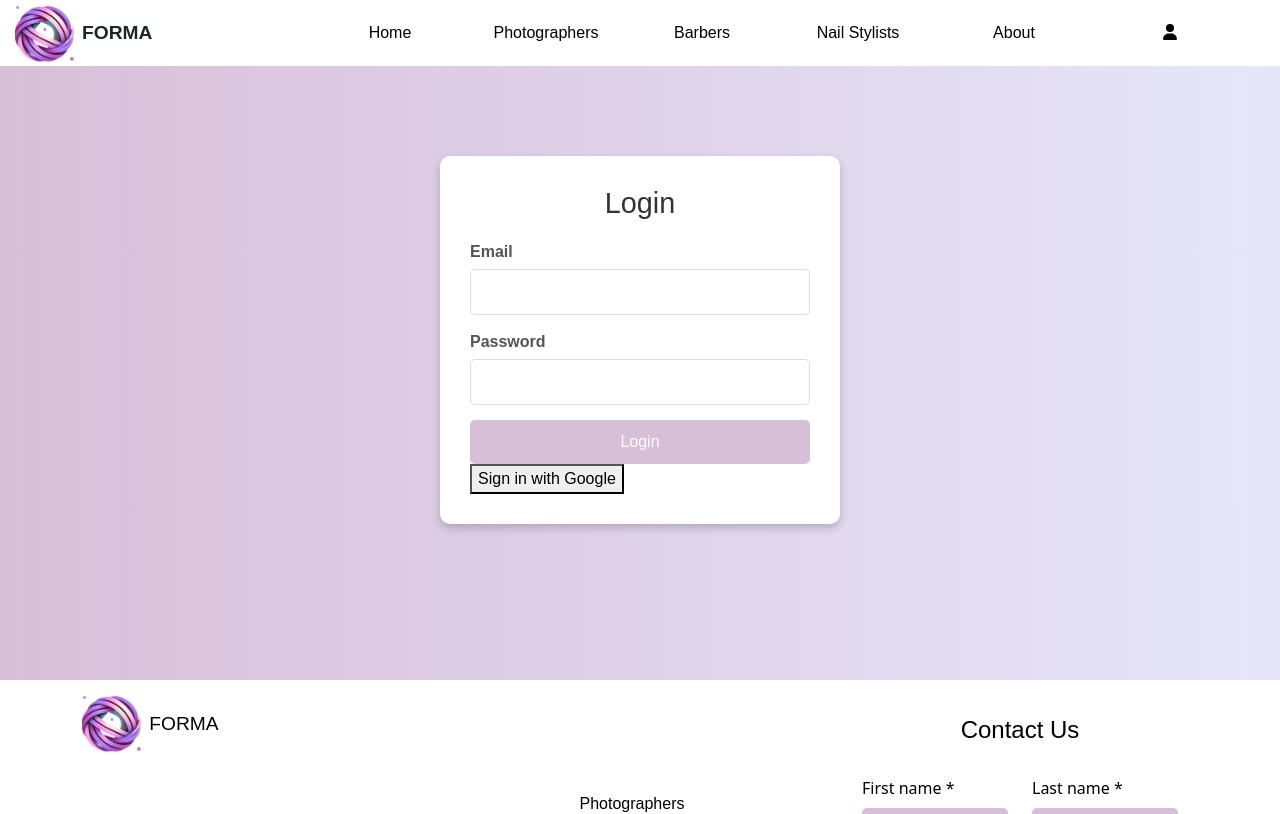
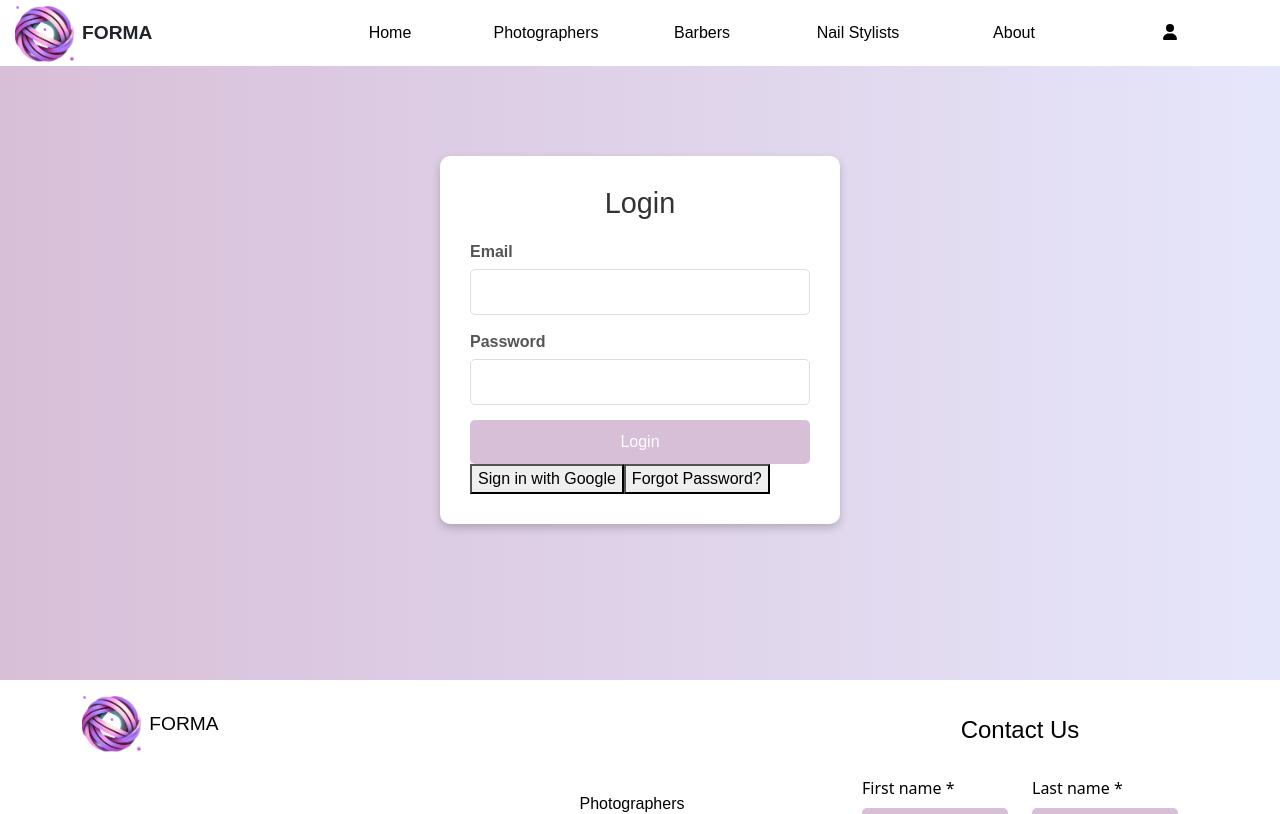
Before and after one commit to Shougal/formaStartup, a React (Create React App) app: page /Login in a window 1280 px wide. Shown: the top 814 px of the page. Built offline with nearby package versions, Linux system fonts and the light colour scheme; no server answers; a web font is replaced by a local one.

Commit message:
added reset password handling. Worked!

```diff
--- a/src/pages/Login.js
+++ b/src/pages/Login.js
@@ -1,9 +1,9 @@
 import React, { useState } from "react";
 import { signInWithEmailAndPassword } from "firebase/auth";
 import { auth } from "../firebase/firebaseConfig";
-import { signInWithGoogle } from "../firebase/auth"; // Your Google login logic
+import { signInWithGoogle, sendPasswordReset } from "../firebase/auth"; // Google login logic
 import { useNavigate } from "react-router-dom";
-import { sendVerificationEmail } from "../firebase/auth"; // Adjust the path as needed
+import { sendVerificationEmail } from "../firebase/auth";
 
 import "./pages.css";
 
@@ -11,6 +11,7 @@ function Login() {
   const [email, setEmail] = useState("");
   const [password, setPassword] = useState("");
   const [error, setError] = useState("");
+  const [resetEmailSent, setResetEmailSent] = useState(false);
   const navigate = useNavigate();
 
   // Handle email/password login
@@ -75,6 +76,25 @@ function Login() {
     }
   };
 
+  // Handle password reset
+  const handlePasswordReset = async () => {
+    try {
+      await sendPasswordReset(email);
+      setResetEmailSent(true);
+      alert("Password reset email sent! Please check your inbox.");
+    } catch (err) {
+      console.error("Error sending password reset email:", err.message);
+
+      if (err.code === "auth/user-not-found") {
+        setError("No account found with this email.");
+      } else if (err.code === "auth/invalid-email") {
+        setError("Invalid email format. Please check and try again.");
+      } else {
+        setError("Failed to send password reset email. Please try again later.");
+      }
+    }
+  };
+
   return (
     <div className="page-container">
       <div className="form-container">
@@ -106,6 +126,10 @@ function Login() {
         <button onClick={handleGoogleLogin} className="google-login-button">
           Sign in with Google
         </button>
+        <button onClick={handlePasswordReset} className="reset-button">
+          Forgot Password?
+        </button>
+        {resetEmailSent && <p>Check your inbox for password reset instructions.</p>}
       </div>
     </div>
   );
```
